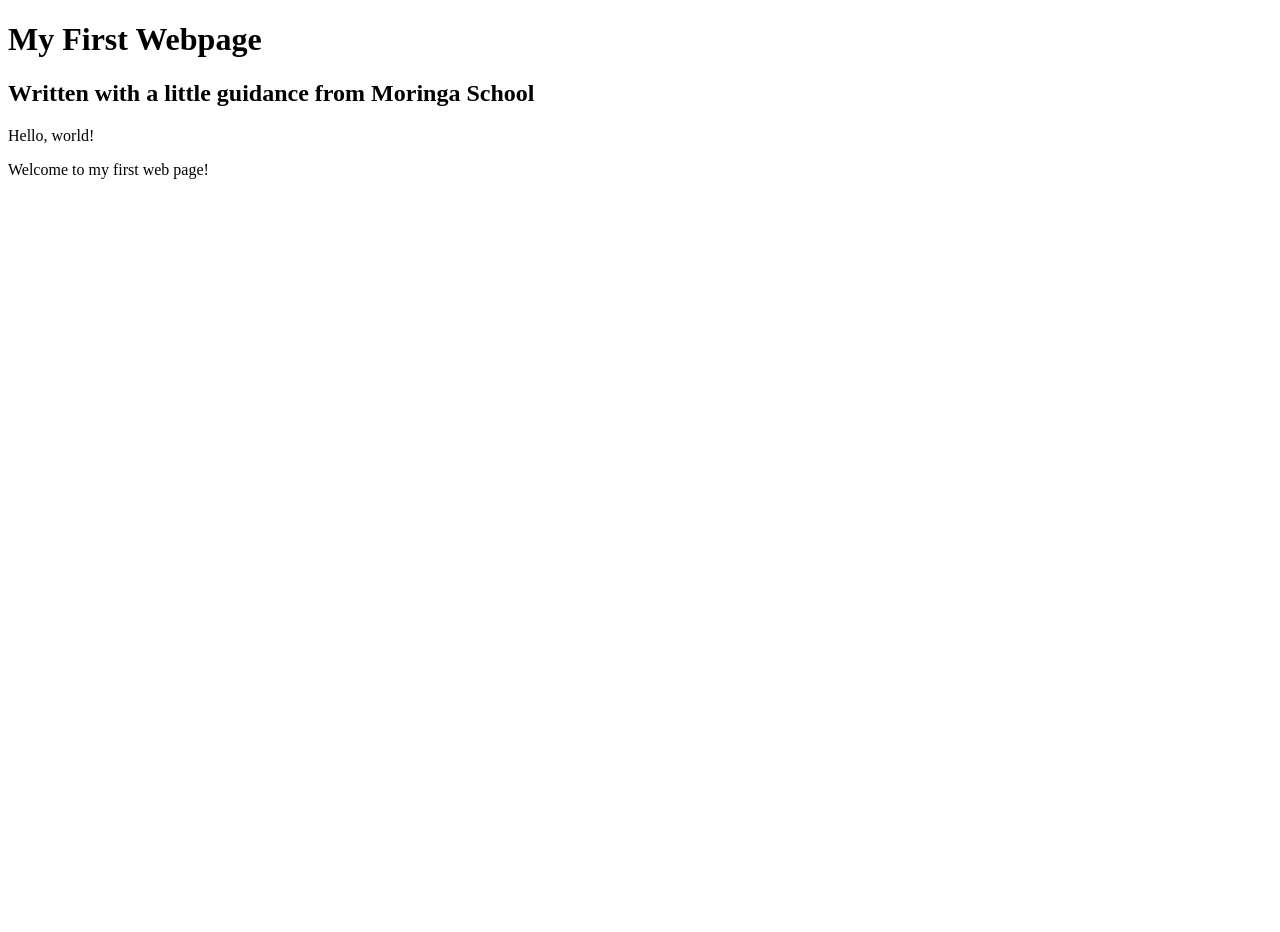
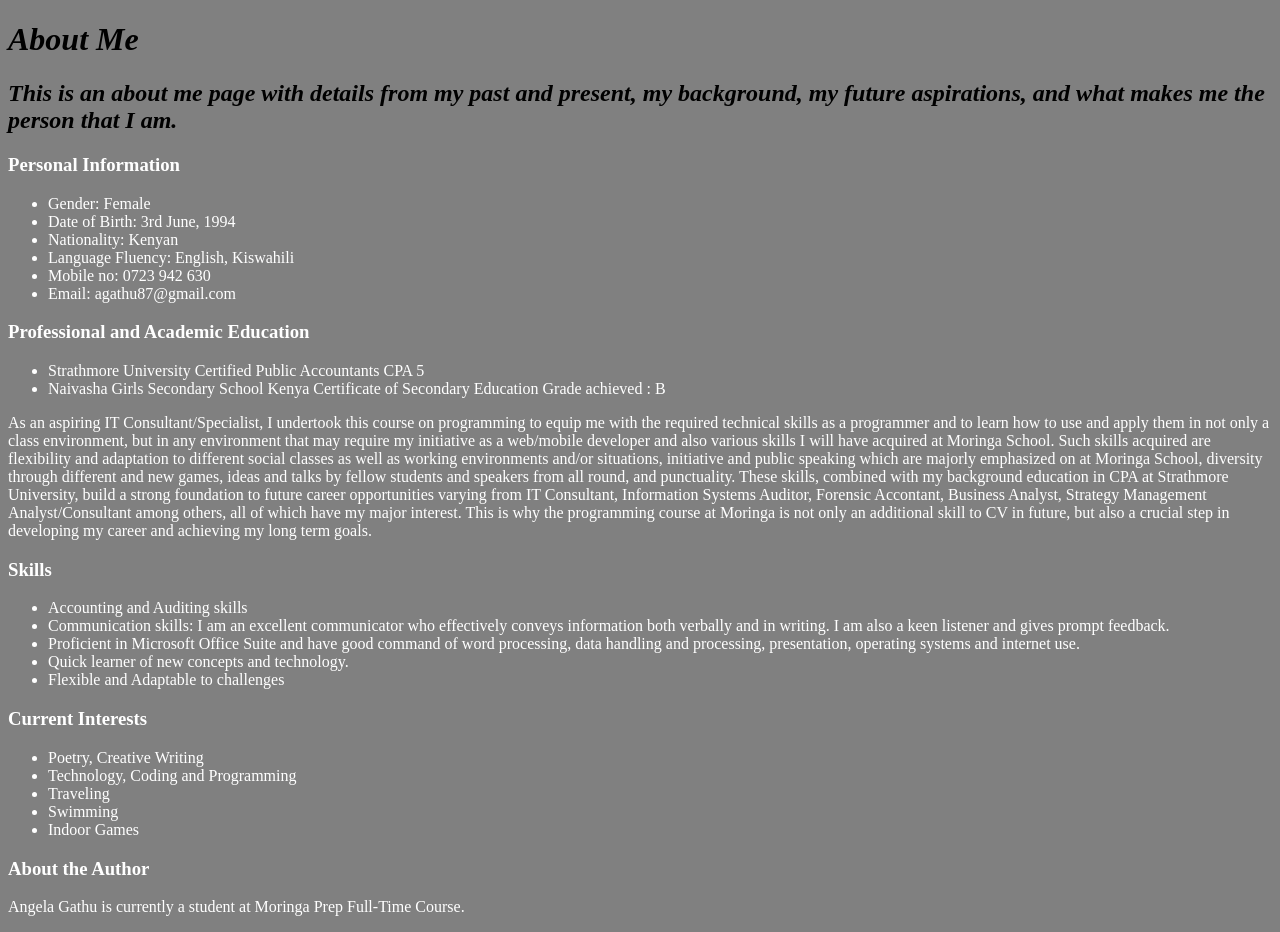
Before and after one commit to agathu87/portfolio, a plain HTML site: page about.html in a window 1280 px wide. Before the commit the page ends 800 px from the top, so only its background shows below. Drawn offline with Linux system fonts and the light colour scheme.

Commit message:
make changes

```diff
--- a/about.html
+++ b/about.html
@@ -1,13 +1,53 @@
 <!DOCTYPE html>
 <html>
   <head>
-    <title>My first webpage!</title>
+    <link href="css/styles.css" rel="stylesheet" type="text/css">
+    <title>About Me</title>
   </head>
   <body>
-    <h1>My First Webpage</h1>
-    <h2>Written with a little guidance from Moringa School</h2>
+    <h1>About Me</h1>
+    <h2>This is an about me page with details from my past and present, my background, my future aspirations, and what makes me the person that I am.</h2>
 
-    <p>Hello, world!</p>
-    <p>Welcome to my first web page!</p>
+    <h3>Personal Information</h3>
+   <ul>
+     <li>Gender: Female</li>
+     <li>Date of Birth: 3rd June, 1994</li>
+     <li>Nationality: Kenyan</li>
+     <li>Language Fluency: English, Kiswahili</li>
+     <li>Mobile no: 0723 942 630</li>
+     <li>Email: agathu87@gmail.com</li>
+   </ul>
+   <h3>Professional and Academic Education</h3>
+   <ul>
+     <li>Strathmore University
+     Certified Public Accountants
+   CPA 5</li>
+     <li>Naivasha Girls Secondary School
+Kenya Certificate of Secondary Education
+Grade achieved : B</li>
+   </ul>
+   <p>As an aspiring IT Consultant/Specialist, I undertook this course on programming to equip me with the required technical skills as a programmer and to learn how to use and apply them in not only a class environment, but in any environment that may require my initiative as a web/mobile developer and also various skills I will have acquired at Moringa School. Such skills acquired are flexibility and adaptation to different social classes as well as working environments and/or situations, initiative and public speaking which are majorly emphasized on at Moringa School, diversity through different and new games, ideas and talks by fellow students and speakers from all round, and punctuality. These skills, combined with my background education in CPA at Strathmore University, build a strong foundation to future career opportunities varying from IT Consultant, Information Systems Auditor, Forensic Accontant, Business Analyst, Strategy Management Analyst/Consultant among others, all of which have my major interest. This is why the programming course at Moringa is not only an additional skill to CV in future, but also a crucial step in developing my career and achieving my long term goals.</p>
+
+   <h3>Skills</h3>
+  <ul>
+    <li>Accounting and Auditing skills</li>
+    <li>Communication skills: I am an excellent communicator who effectively conveys
+    information both verbally and in writing. I am also a keen listener and gives
+    prompt feedback.</li>
+    <li>Proficient in Microsoft Office Suite and have good command of word processing,
+    data handling and processing, presentation, operating systems and internet use.</li>
+    <li>Quick learner of new concepts and technology.</li>
+    <li>Flexible and Adaptable to challenges</li>
+  </ul>
+  <h3>Current Interests</h3>
+ <ul>
+   <li>Poetry, Creative Writing</li>
+   <li>Technology, Coding and Programming</li>
+   <li>Traveling</li>
+   <li>Swimming</li>
+   <li>Indoor Games</li>
+ </ul>
+    <h3>About the Author</h3>
+    <p>Angela Gathu is currently a student at Moringa Prep Full-Time Course.</p>
   </body>
 </html>
```
